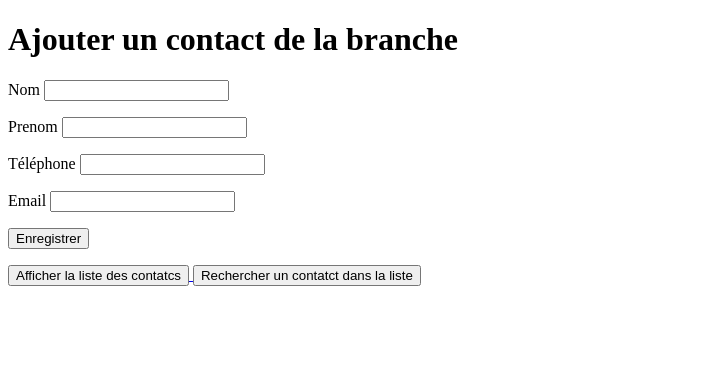
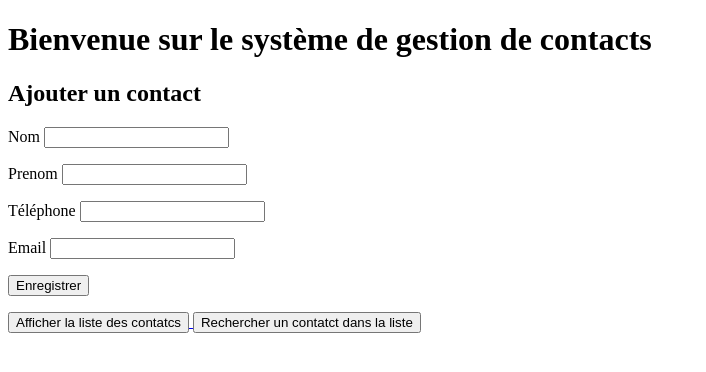
Before and after one commit to mohamedkoita/test_git, a PHP site: page / in a window 1280 px wide. Shown: the top 372 px of the page, without its empty margins (0-706 px from the left). Run offline with PHP 8.4, Linux system fonts and the light colour scheme.

Commit message:
Modification de la page d'acceuil

```diff
--- a/index.php
+++ b/index.php
@@ -5,7 +5,8 @@
     <title>Contact</title>
   </head>
   <body>
-    <h1>Ajouter un contact de la branche</h1>
+    <h1>Bienvenue sur le système de gestion de contacts</h1>
+    <h2>Ajouter un contact</h2>
     <form class="" action="cible.php" method="post">
       <p>
         <label for="">Nom</label>
```
